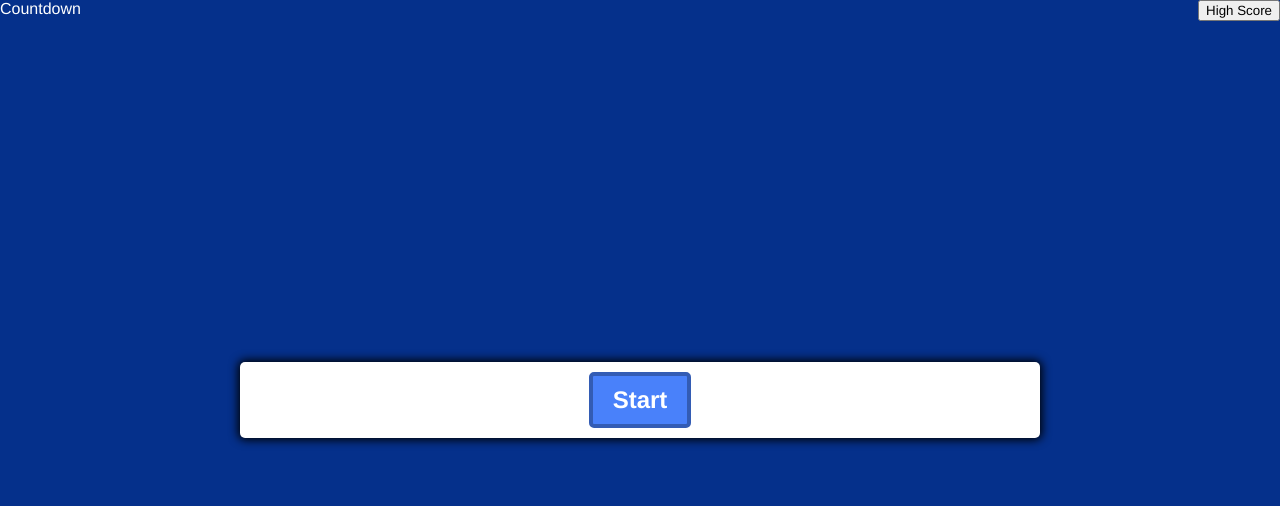
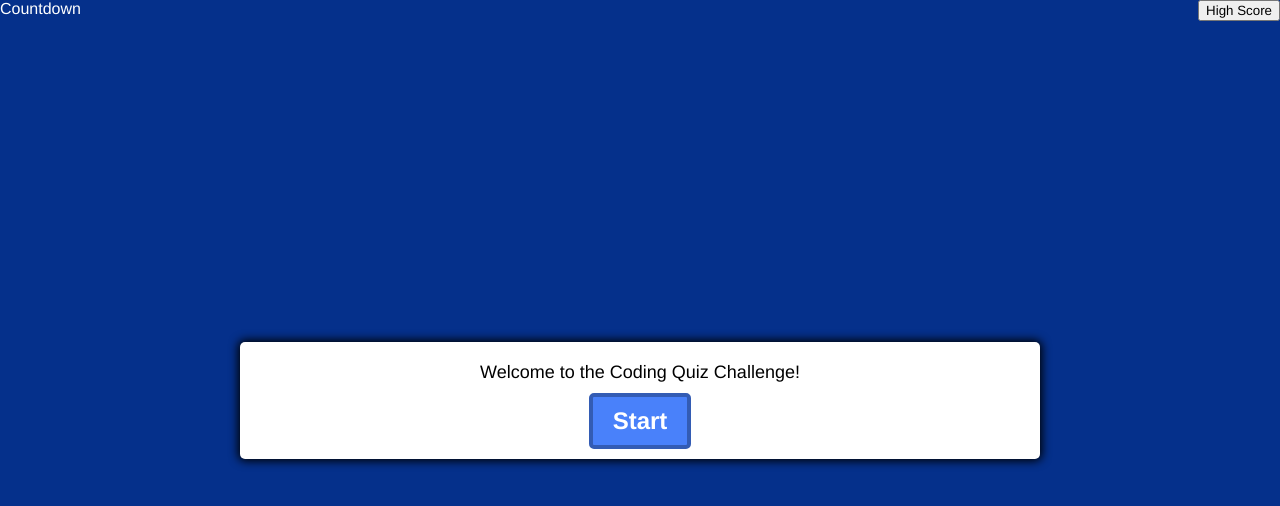
Before and after one commit to Jeff-T-Schmidt/Web-API-Quiz, a plain HTML site: page index.html in a window 1280 px wide. Drawn offline with Linux system fonts and the light colour scheme.

Commit message:
First Final

```diff
--- a/assets/css/stlye.css
+++ b/assets/css/stlye.css
@@ -73,7 +73,11 @@ header {
     color: white;
 }
 
-
+.quiz {
+    text-align: center;
+    font-size: large;
+    padding: 10px;
+}
 
 
 
--- a/assets/js/script.js
+++ b/assets/js/script.js
@@ -92,6 +92,7 @@ function selectAnswer(event){
     }else {
         startButton.innerText = "Restart"
         startButton.classList.remove('hide')
+        clearInterval(timer)
     }
 }
 
--- a/index.html
+++ b/index.html
@@ -14,10 +14,11 @@
         <button class="score">High Score</button>
     </header>
      <div class="container">
+            <div class="quiz">Welcome to the Coding Quiz Challenge!</div>
     <div id="questions-container" class="hide">
         <div id="questions">Questions</div>
         <div id="answer-buttons" class="btn-grid">
-            <button class="btn correct" data-status="">Answer 1</button>
+            <button class="btn" data-status="">Answer 1</button>
             <button class="btn" data-status="">Answer 2</button>
             <button class="btn" data-status="">Answer 3</button>
             <button class="btn" data-status="">Answer 4</button>
```
Also changed, not shown: 1 other file.
